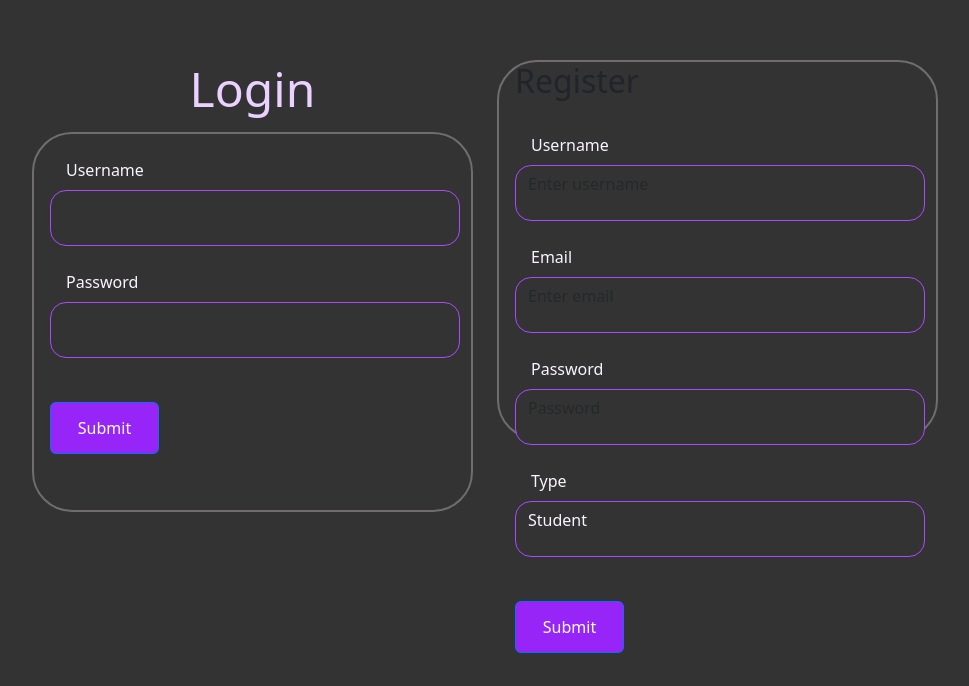
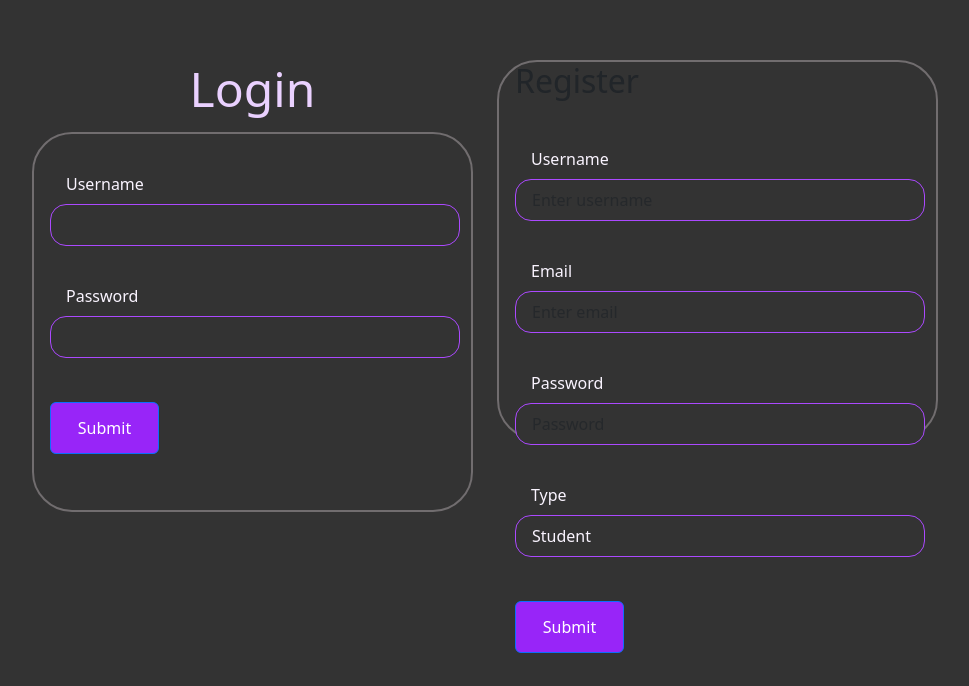
Before and after one commit to Im2rnado/within, a React (Create React App) app in the folder client/client/: page / in a window 1280 px wide. Shown: the part 114-800 px from the top of the page, without its empty margins (155-1124 px from the left). Built offline with nearby package versions, Linux system fonts and the light colour scheme.

Commit message:
Adjustment in styling not Final

```diff
--- a/client/client/src/index.css
+++ b/client/client/src/index.css
@@ -35,17 +35,18 @@ body {
 .login-form .form-label {
   color: #FAF4FF;
   margin-bottom: 8px;
-  margin-top:24px ;
+  margin-top:38px ;
   margin-left: 16px;
 }
 
 .login-form .form-control {
   background-color: #333333;
   border: 1px solid #AB49FF;
+  padding-left: 16px;
   border-radius: 16px;
-  height: 56px;
+  font-size: 16px;
+  height: 42px;
   width: 410px;
-  padding-bottom:24px;
   color: #FAF4FF;
 }
 
```
